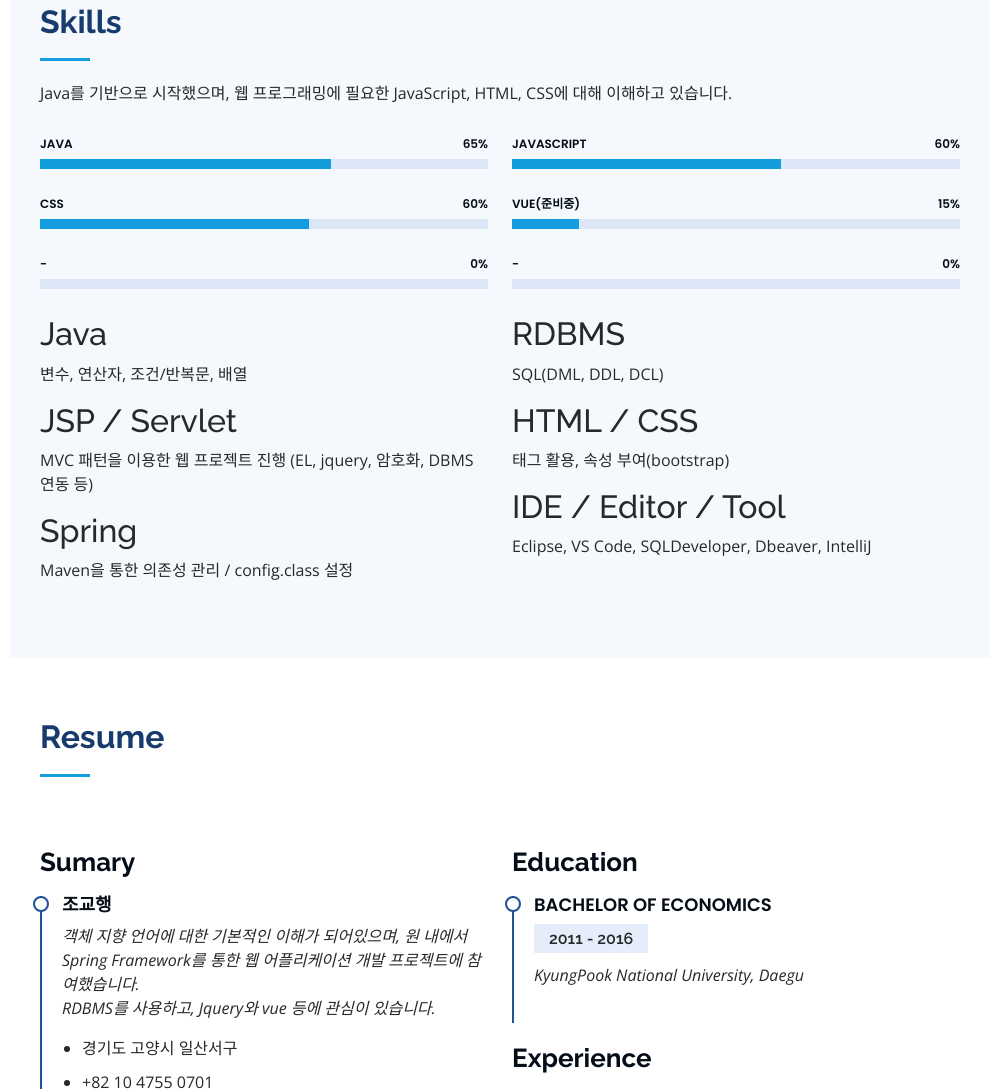
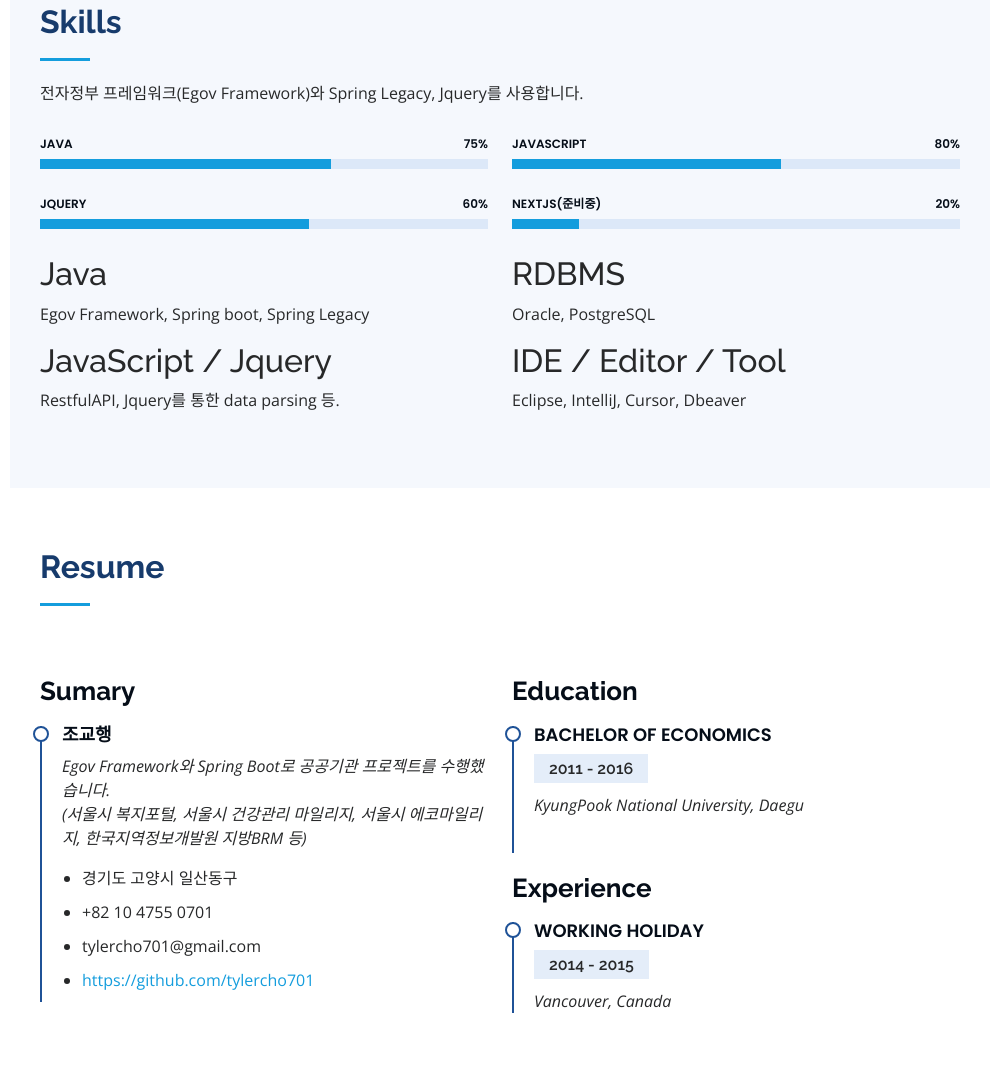
Before and after one commit to tylercho701/tylercho701.github.io, a website: page index.html in a window 1280 px wide. Shown: the part 1497-2586 px from the top of the page, without its empty margins (290-1280 px from the left). Drawn offline with nearby package versions, Linux system fonts and the light colour scheme.

Commit message:
profile updated

```diff
--- a/index.html
+++ b/index.html
@@ -82,7 +82,7 @@
 
         <div class="section-title">
           <h2>About</h2>
-          <p>Have been dreaming to become Developer about 6 years. In the end, I can get it within hailing distance.</p>
+          <p>I'm doing what I've dreamed.</p>
         </div>
 
         <div class="row">
@@ -92,7 +92,7 @@
           <div class="col-lg-8 pt-4 pt-lg-0 content" data-aos="fade-left">
             <h3>Developer</h3>
             <p class="fst-italic">
-              기다렸던 시간이 아깝지 않도록 준비하고 있습니다.
+              초급 개발자입니다.
             </p>
             <div class="row">
               <div class="col-lg-6">
@@ -105,7 +105,7 @@
               </div>
               <div class="col-lg-6">
                 <ul>
-                  <li><i class="bi bi-chevron-right"></i> <strong>Age:</strong> <span>34</span></li>
+                  <li><i class="bi bi-chevron-right"></i> <strong>Age:</strong> <span>37</span></li>
                   <li><i class="bi bi-chevron-right"></i> <strong>Degree:</strong> <span>Bachelor</span></li>
                   <li><i class="bi bi-chevron-right"></i> <strong>Email:</strong> <span>tylercho701@gmail.com</span></li>
 
@@ -114,7 +114,7 @@
             </div>
             <p>
               23년 2월, 국비 지원 과정을 시작으로 웹/응용 프로그래밍 개발자로서 첫 발을 내딛었습니다.<br>
-              Spring Framework와 Spring Boot를 통한 웹 어플리케이션 프로젝트를 진행하고 있습니다.
+              공공 프로젝트에서 유지보수 및 고도화, 기능 개발 등을 수행하고 있습니다.
             </p>
           </div>
         </div>
@@ -129,7 +129,7 @@
         <div class="section-title">
           <h2>Skills</h2>
           <p>
-            Java를 기반으로 시작했으며, 웹 프로그래밍에 필요한 JavaScript, HTML, CSS에 대해 이해하고 있습니다.
+            전자정부 프레임워크(Egov Framework)와 Spring Legacy, Jquery를 사용합니다.
           </p>
         </div>
 
@@ -138,50 +138,54 @@
           <div class="col-lg-6" data-aos="fade-up">
 
             <div class="progress">
-              <span class="skill">Java <i class="val">65%</i></span>
+              <span class="skill">Java <i class="val">75%</i></span>
               <div class="progress-bar-wrap">
                 <div class="progress-bar" role="progressbar" aria-valuenow="65" aria-valuemin="0" aria-valuemax="100"></div>
               </div>
             </div>
 
             <div class="progress">
-              <span class="skill">CSS <i class="val">60%</i></span>
+              <span class="skill">Jquery <i class="val">60%</i></span>
+              <div class="progress-bar-wrap">
+                <div class="progress-bar" role="progressbar" aria-valuenow="60" aria-valuemin="0" aria-valuemax="100"></div>
+              </div>
+            </div>
+
+            <!--
+            <div class="progress">
+              <span class="skill">-<i class="val">0%</i></span>
+              <div class="progress-bar-wrap">
+                <div class="progress-bar" role="progressbar" aria-valuenow="0" aria-valuemin="0" aria-valuemax="100"></div>
+              </div>
+            </div>
+            -->
+
+          </div>
+
+          <div class="col-lg-6" data-aos="fade-up">
+
+            <div class="progress">
+              <span class="skill">JavaScript <i class="val">80%</i></span>
               <div class="progress-bar-wrap">
                 <div class="progress-bar" role="progressbar" aria-valuenow="60" aria-valuemin="0" aria-valuemax="100"></div>
               </div>
             </div>
 
             <div class="progress">
-              <span class="skill">-<i class="val">0%</i></span>
-              <div class="progress-bar-wrap">
-                <div class="progress-bar" role="progressbar" aria-valuenow="0" aria-valuemin="0" aria-valuemax="100"></div>
-              </div>
-            </div>
-
-          </div>
-
-          <div class="col-lg-6" data-aos="fade-up">
-
-            <div class="progress">
-              <span class="skill">JavaScript <i class="val">60%</i></span>
-              <div class="progress-bar-wrap">
-                <div class="progress-bar" role="progressbar" aria-valuenow="60" aria-valuemin="0" aria-valuemax="100"></div>
-              </div>
-            </div>
-
-            <div class="progress">
-              <span class="skill">Vue(준비중) <i class="val">15%</i></span>
+              <span class="skill">NextJS(준비중) <i class="val">20%</i></span>
               <div class="progress-bar-wrap">
                 <div class="progress-bar" role="progressbar" aria-valuenow="15" aria-valuemin="0" aria-valuemax="100"></div>
               </div>
             </div>
 
+            <!--
             <div class="progress">
               <span class="skill">- <i class="val">0%</i></span>
               <div class="progress-bar-wrap">
                 <div class="progress-bar" role="progressbar" aria-valuenow="0" aria-valuemin="0" aria-valuemax="100"></div>
               </div>
             </div>
+            -->
 
           </div>
 
@@ -194,21 +198,21 @@
             <div class="section-content">
               <h2>Java</h2>
               <p>
-                변수, 연산자, 조건/반복문, 배열
+                Egov Framework, Spring boot, Spring Legacy
               </p>
             </div>
 
             <div class="section-content">
-              <h2>JSP / Servlet</h2>
+              <h2>JavaScript / Jquery</h2>
               <p>
-                MVC 패턴을 이용한 웹 프로젝트 진행 (EL, jquery, 암호화, DBMS 연동 등)
+                RestfulAPI, Jquery를 통한 data parsing 등.
               </p>
             </div>
 
             <div class="section-content">
-              <h2>Spring</h2>
+              <h2></h2>
               <p>
-                Maven을 통한 의존성 관리 / config.class 설정
+
               </p>
             </div>
 
@@ -218,23 +222,24 @@
             <div class="section-content">
               <h2>RDBMS</h2>
               <p>
-                SQL(DML, DDL, DCL)
-              </p>
-            </div>
-
-            <div class="section-content">
-              <h2>HTML / CSS</h2>
-              <p>
-                태그 활용, 속성 부여(bootstrap)
+                Oracle, PostgreSQL
               </p>
             </div>
 
             <div class="section-content">
               <h2>IDE / Editor / Tool</h2>
               <p>
-                Eclipse, VS Code, SQLDeveloper, Dbeaver, IntelliJ
+                Eclipse, IntelliJ, Cursor, Dbeaver
               </p>
             </div>
+
+            <div class="section-content">
+              <h2></h2>
+              <p>
+
+              </p>
+            </div>
+
          </div>
 
         </div>
@@ -256,10 +261,10 @@
             <h3 class="resume-title">Sumary</h3>
             <div class="resume-item pb-0">
               <h4>조교행</h4>
-              <p><em>객체 지향 언어에 대한 기본적인 이해가 되어있으며, 원 내에서 Spring Framework를 통한 웹 어플리케이션 개발 프로젝트에 참여했습니다.<br>
-                RDBMS를 사용하고, Jquery와 vue 등에 관심이 있습니다.</em></p>
+              <p><em>Egov Framework와 Spring Boot로 공공기관 프로젝트를 수행했습니다.<br>
+                (서울시 복지포털, 서울시 건강관리 마일리지, 서울시 에코마일리지, 한국지역정보개발원 지방BRM 등)</em></p>
               <ul>
-                <li>경기도 고양시 일산서구</li>
+                <li>경기도 고양시 일산동구</li>
                 <li>+82 10 4755 0701</li>
                 <li>tylercho701@gmail.com</li>
                 <li><a href="https://github.com/tylercho701" target="_blank">https://github.com/tylercho701</a></li>
@@ -385,7 +390,7 @@
                 <p>+82 10 4755 0701</p>
               </div>
 
-              <iframe src="https://www.google.com/maps/embed?pb=!1m17!1m12!1m3!1d3157.6236912004665!2d126.77293907634034!3d37.68154921752392!2m3!1f0!2f0!3f0!3m2!1i1024!2i768!4f13.1!3m2!1m1!2zMzfCsDQwJzUzLjYiTiAxMjbCsDQ2JzMxLjkiRQ!5e0!3m2!1sko!2skr!4v1691411379099!5m2!1sko!2skr" width="600" height="450" style="border:0;" allowfullscreen="" loading="lazy" referrerpolicy="no-referrer-when-downgrade"></iframe>
+              <iframe src="https://www.google.com/maps/embed?pb=!1m18!1m12!1m3!1d3157.756388228425!2d126.78139325725542!3d37.67843168242538!2m3!1f0!2f0!3f0!3m2!1i1024!2i768!4f13.1!3m3!1m2!1s0x357c91a57f9f1121%3A0x3bf6bfb673c139c9!2z7J287IKw7IS87Yq465-07JWE7J207YyM7YGs!5e0!3m2!1sko!2skr!4v1740755884471!5m2!1sko!2skr" width="600" height="450" style="border:0;" allowfullscreen="" loading="lazy" referrerpolicy="no-referrer-when-downgrade"></iframe>
             </div>
 
           </div>
```
Also changed, not shown: scriptTest.js (added, +14 -0 lines).
